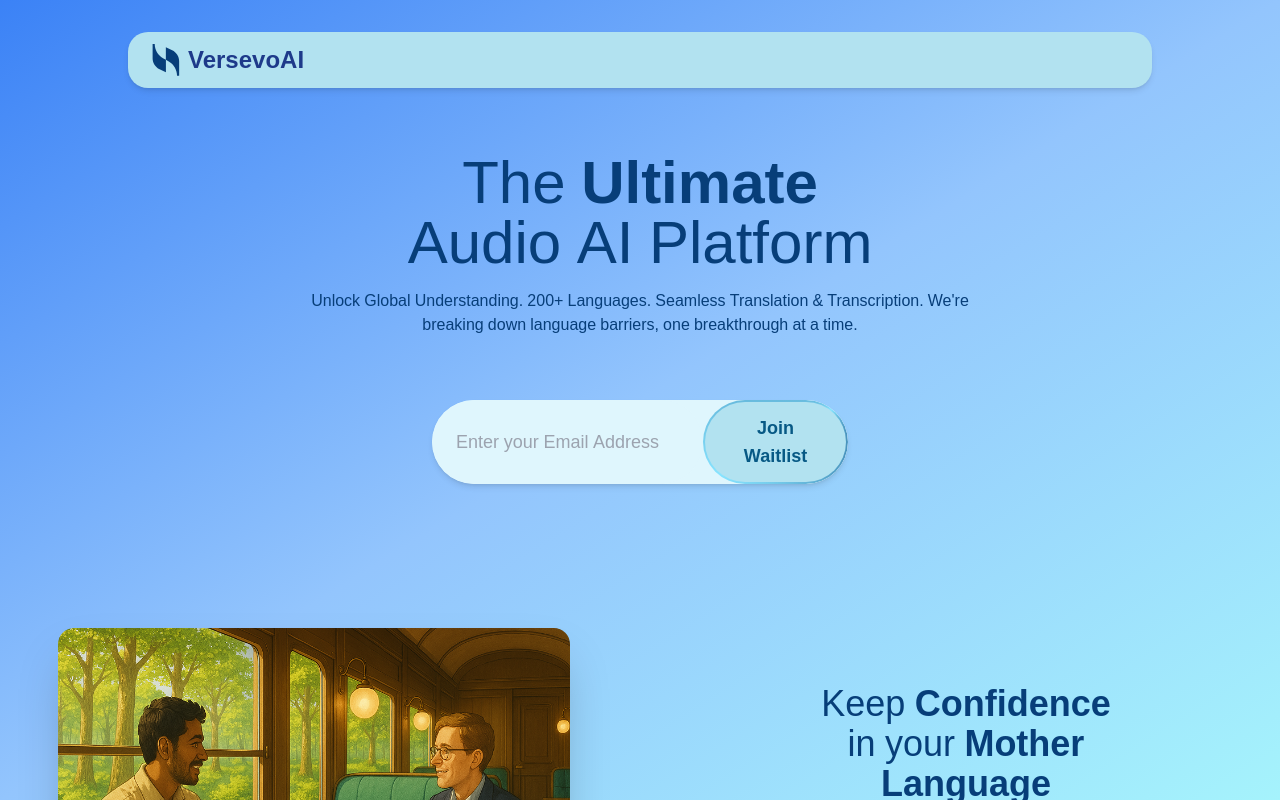
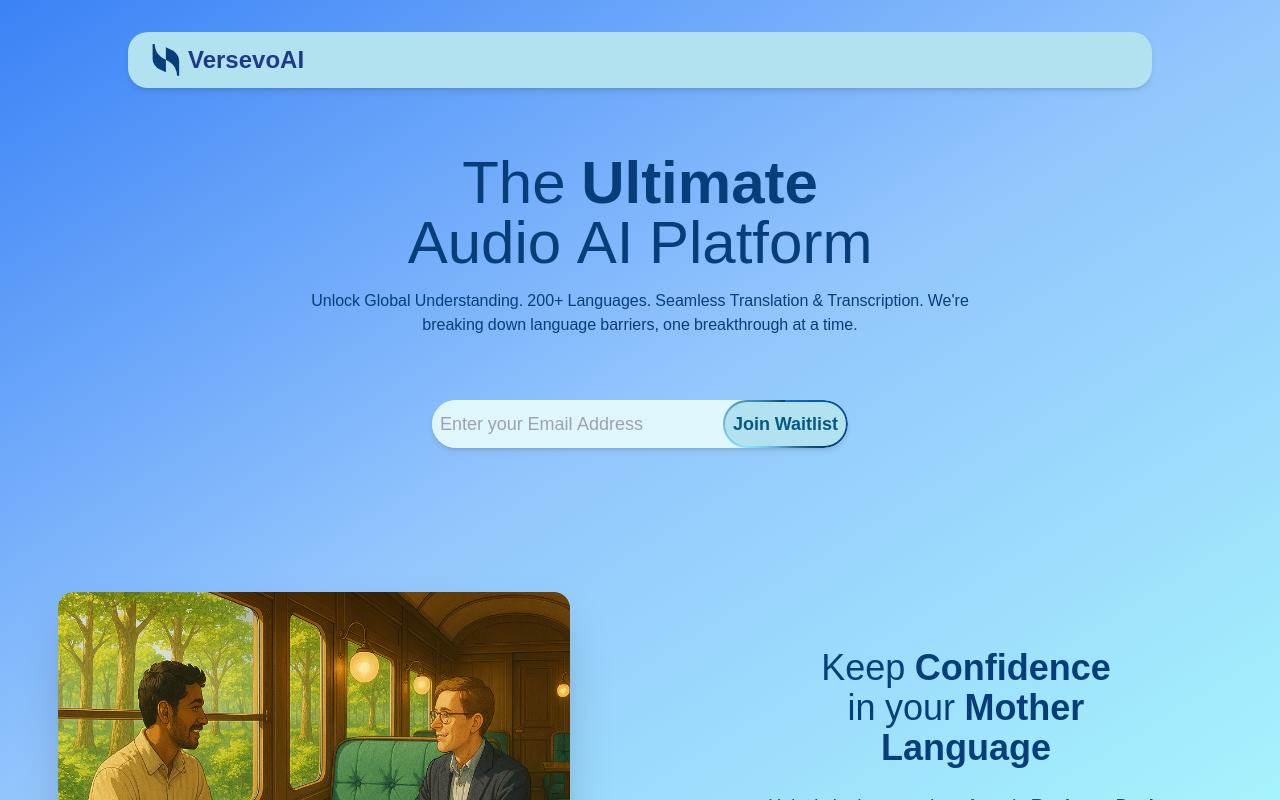
Before and after one commit to versevo-ai/versevo-ai, a Next.js app in the folder web/: page / in a window 1280 px wide. Built offline with nearby package versions, Linux system fonts and the light colour scheme.

Commit message:
Added Changes.

```diff
--- a/web/src/components/ui/joinWaitlist.tsx
+++ b/web/src/components/ui/joinWaitlist.tsx
@@ -5,14 +5,14 @@ export default function JoinWaitlist() {
                 <input
                     type="email"
                     placeholder="Enter your Email Address"
-                    className="flex-1 px-6 py-3 text-lg text-[#075985] bg-[#DFF6FD] focus:outline-none rounded-full"
+                    className="flex-1 px-2 py-2 text-lg text-[#075985] bg-[#DFF6FD] focus:outline-none rounded-full"
                     required
                 />
 
-                <div className="p-[2px] rounded-full bg-[conic-gradient(at_top_right,_#0D72DF,_#073E79,_#88E4FF,_#073E79)]">
+                <div className="p-[2px] rounded-full bg-[conic-gradient(at_center,_#0D72DF,_#073E79,_#88E4FF,_#073E79)]">
                     <button
                         type="submit"
-                        className="px-6 py-3 text-lg font-semibold text-[#075985] bg-[#B2E2F0] rounded-full hover:bg-[#cbe9f6] transition-colors w-full h-full"
+                        className="text-lg px-2 py-2 font-semibold text-[#075985] bg-[#B2E2F0] rounded-full hover:bg-[#cbe9f6] transition-colors w-full h-full"
                     >
                         Join Waitlist
                     </button>
```
